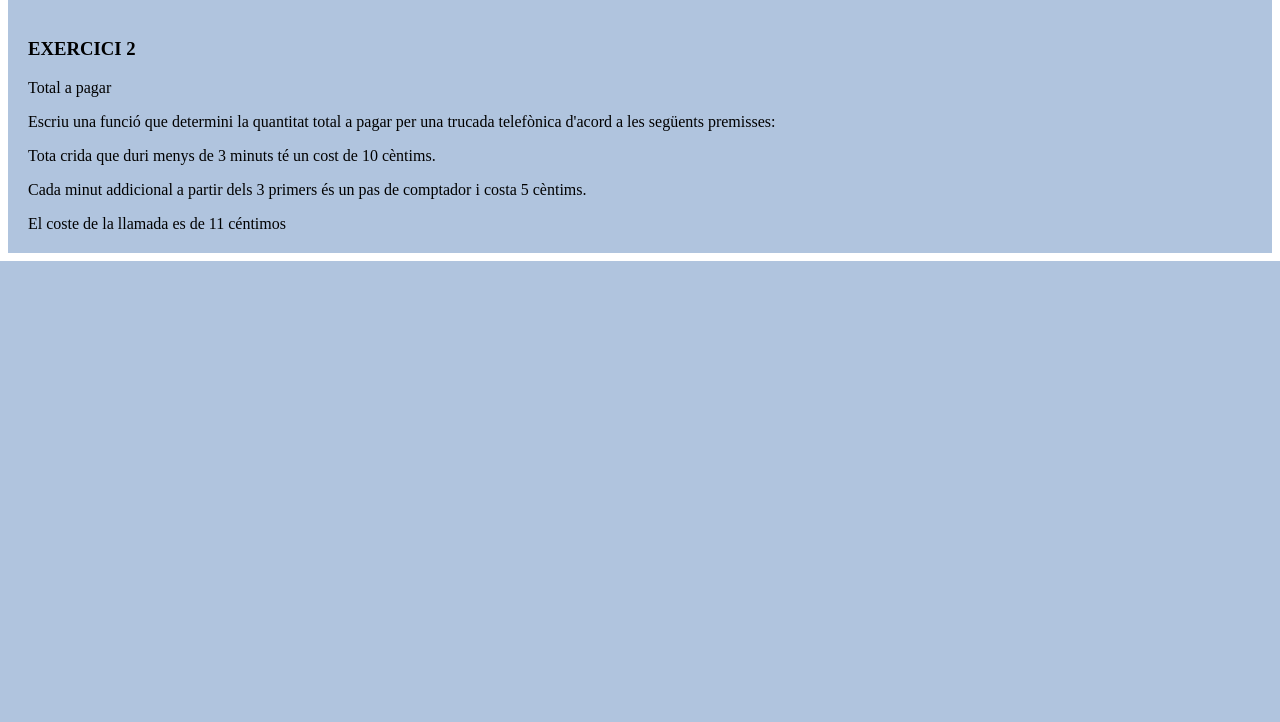
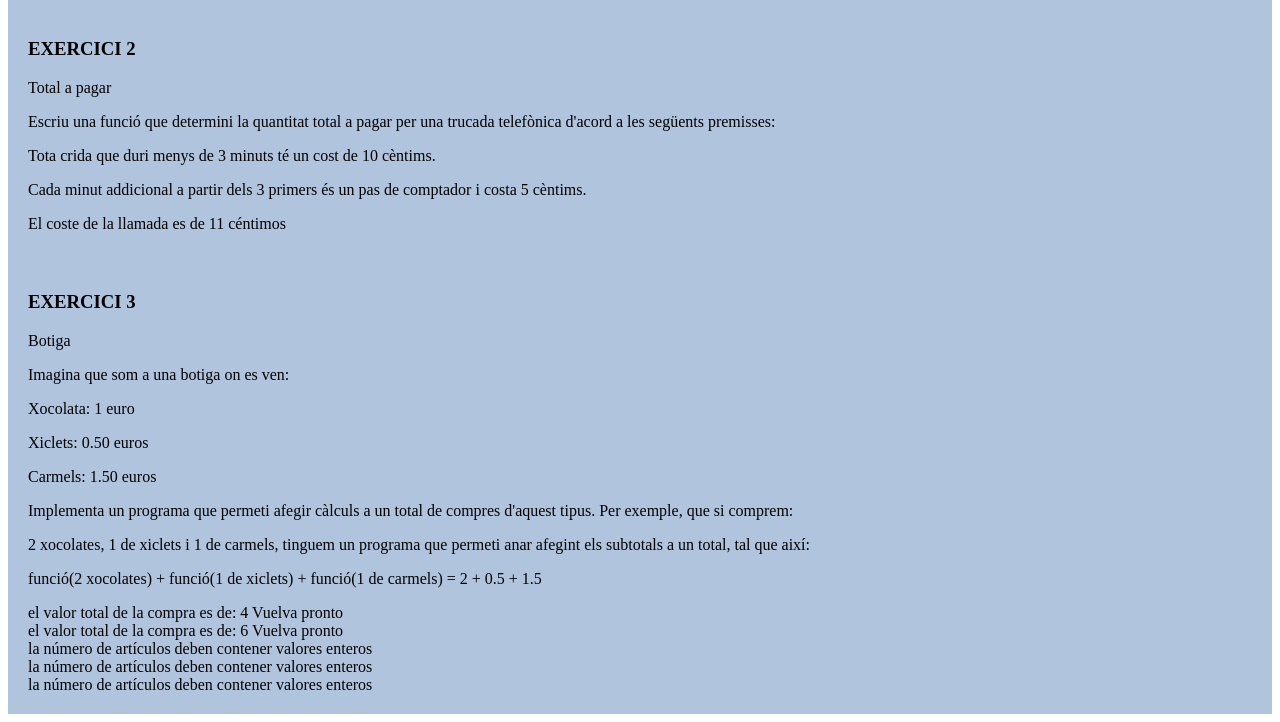
Before and after one commit to JCsomeShots/Sprint1.TerceraEntrega, a PHP site: page / in a window 1280 px wide. Shown: the part 583-1305 px from the top of the page. Before the commit the page ends 844 px from the top, so only its background shows below. Run offline with PHP 8.4, Linux system fonts and the light colour scheme.

Commit message:
Tema 3 Nivell 2 Exercici 3

```diff
--- a/nivell2/index.php
+++ b/nivell2/index.php
@@ -58,5 +58,41 @@ echo "<p>Escriu una funció que determini la quantitat total a pagar per una tru
 </section>
 
 
+<section class="ej03 ex">
+<?php
+echo "<h3>EXERCICI 3</h3>
+      <p>Botiga</p>";
+echo "<p>Imagina que som a una botiga on es ven: </p>
+  <p>Xocolata: 1 euro</p>
+  <p>Xiclets: 0.50 euros</p>
+  <p>Carmels: 1.50 euros</p>
+  <p>Implementa un programa que permeti afegir càlculs a un total de compres d'aquest tipus. Per exemple, que si comprem:</p>
+  <p>2 xocolates, 1 de xiclets i 1 de carmels, tinguem un programa que permeti anar afegint els subtotals a un total, tal que així:</p>
+  <p>funció(2 xocolates) + funció(1 de xiclets) + funció(1 de carmels) = 2 + 0.5 + 1.5</p>";
+
+  function botiga($totalXocolata , $totalXiclets , $totalCarmels){
+    $Xocolata = 1;
+    $Xiclets = 0.50;
+    $Carmels = 1.50;
+    if((!(is_int($totalXocolata))== true) || (!(is_int($totalXiclets))== true) || (!(is_int($totalCarmels))== true)){
+      echo "la número de artículos deben contener valores enteros <br/>";
+    } else {
+      $resultat = (($Xocolata * $totalXocolata) + ($Xiclets * $totalXiclets) + ($Carmels *  $totalCarmels));
+
+      echo "el valor total de la compra es de: $resultat  Vuelva pronto <br/>";
+    }
+
+  }
+  // botiga($totalXocolata , $totalXiclets , $totalCarmels);
+  botiga( 2, 1 , 1);
+  botiga (4,1,1);
+  botiga(4.1,1,1);
+  botiga(4,1.6,1);
+  botiga(4,1,1.9);
+
+
+?>
+</section>
+
 </body>
 </html>
```
